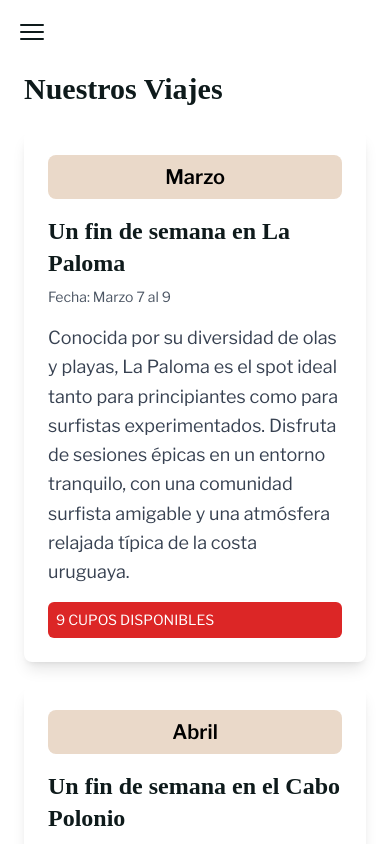
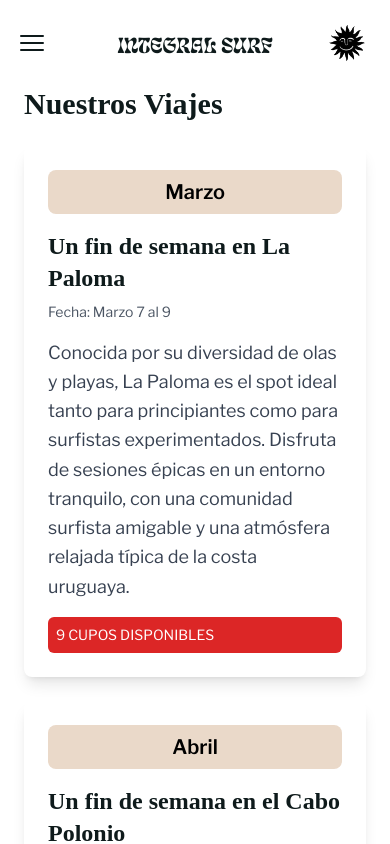
Before and after one commit to diego-caceres/integral-surf-site, a Next.js app: page /viajes in a window 390 px wide. Shown: the top 844 px of the page. Built offline with nearby package versions, Linux system fonts and the light colour scheme.

Commit message:
Add swipe in header images

```diff
--- a/src/components/Navbar.tsx
+++ b/src/components/Navbar.tsx
@@ -15,10 +15,22 @@ export default function NavBar() {
   return (
     <>
       {/* Botón de menú para móviles */}
-      <div className="md:hidden p-4">
+      <div className="md:hidden p-4  items-center grid grid-cols-[15%_70%_15%]">
         <button onClick={toggleMenu} aria-label="Abrir menú">
           <Bars3Icon className="h-8 w-8 text-primary" />
         </button>
+
+        <span className="text-primary font-[Eckmannpsych] text-2xl text-center">
+          INTEGRAL SURF
+        </span>
+
+        <Image
+          src="/images/icons/logo.png"
+          alt="Logo Integral Surf"
+          width={65}
+          height={65}
+          className="self-end"
+        />
       </div>
 
       {/* Menú lateral deslizante */}
--- a/src/components/SectionHeader.tsx
+++ b/src/components/SectionHeader.tsx
@@ -1,44 +1,7 @@
-// "use client";
-
-// import Image from "next/image";
-
-// interface SectionHeaderProps {
-//   title: string;
-// }
-
-// const SectionHeader: React.FC<SectionHeaderProps> = ({ title }) => {
-//   return (
-//     <section className="relative w-full h-[75vh]">
-//       {/* Desktop */}
-//       <Image
-//         src="/images/home/header.jpg"
-//         alt="Viajes al Mar"
-//         fill
-//         className="hidden md:flex absolute inset-0"
-//       />
-//       {/* Mobile */}
-//       <Image
-//         src="/images/home/header-mobile.png"
-//         alt="Viajes al Mar"
-//         fill
-//         style={{ objectFit: "cover" }}
-//         className="md:hidden md:flex absolute inset-0"
-//       />
-//       <div className="absolute inset-0 flex items-end md:items-center justify-center">
-//         <h1 className="uppercase text-white text-7xl drop-shadow-lg font-[Eckmannpsych] mb-20 md:mb-0">
-//           {title}
-//         </h1>
-//       </div>
-//     </section>
-//   );
-// };
-
-// export default SectionHeader;
-
 "use client";
 
 import Image from "next/image";
-import { useState, useEffect } from "react";
+import { useState, useEffect, useRef } from "react";
 
 interface SectionHeaderProps {
   title: string;
@@ -53,6 +16,8 @@ const images = [
 
 const SectionHeader: React.FC<SectionHeaderProps> = ({ title }) => {
   const [currentIndex, setCurrentIndex] = useState(0);
+  const touchStartX = useRef<number | null>(null);
+  const touchEndX = useRef<number | null>(null);
 
   useEffect(() => {
     const interval = setInterval(() => {
@@ -62,8 +27,38 @@ const SectionHeader: React.FC<SectionHeaderProps> = ({ title }) => {
     return () => clearInterval(interval);
   }, []);
 
+  const handleTouchStart = (e: React.TouchEvent) => {
+    touchStartX.current = e.touches[0].clientX;
+  };
+
+  const handleTouchMove = (e: React.TouchEvent) => {
+    touchEndX.current = e.touches[0].clientX;
+  };
+
+  const handleTouchEnd = () => {
+    if (touchStartX.current !== null && touchEndX.current !== null) {
+      const deltaX = touchStartX.current - touchEndX.current;
+      if (deltaX > 50) {
+        // Swipe left
+        setCurrentIndex((prevIndex) => (prevIndex + 1) % images.length);
+      } else if (deltaX < -50) {
+        // Swipe right
+        setCurrentIndex(
+          (prevIndex) => (prevIndex - 1 + images.length) % images.length
+        );
+      }
+    }
+    touchStartX.current = null;
+    touchEndX.current = null;
+  };
+
   return (
-    <section className="relative w-full h-[75vh] overflow-hidden">
+    <section
+      className="relative w-full h-[75vh] overflow-hidden"
+      onTouchStart={handleTouchStart}
+      onTouchMove={handleTouchMove}
+      onTouchEnd={handleTouchEnd}
+    >
       {/* Background Images */}
       {images.map((src, index) => (
         <Image
--- a/src/components/SectionOurPurpose.tsx
+++ b/src/components/SectionOurPurpose.tsx
@@ -20,7 +20,7 @@ const SectionOurPurpose: React.FC = () => {
           ser. El surfing, el yoga y el arte son las experiencias que nos
           permiten reencontrarnos”.
         </p>
-        <Button className="mt-8">Sobre Nosotros</Button>
+        <Button className="mt-8 text-xl">Sobre Nosotros</Button>
       </div>
       <div className="flex flex-row justify-center items-start md:items-center">
         <Image
```
